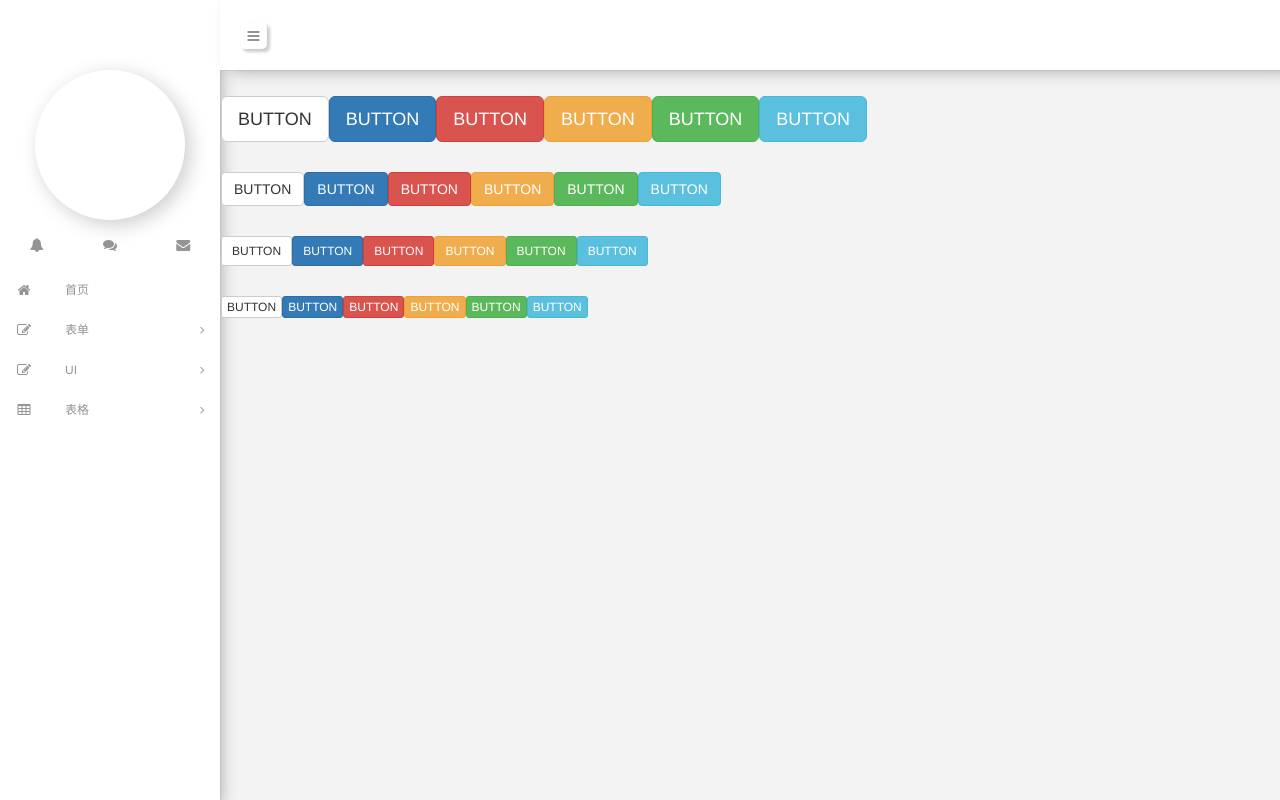
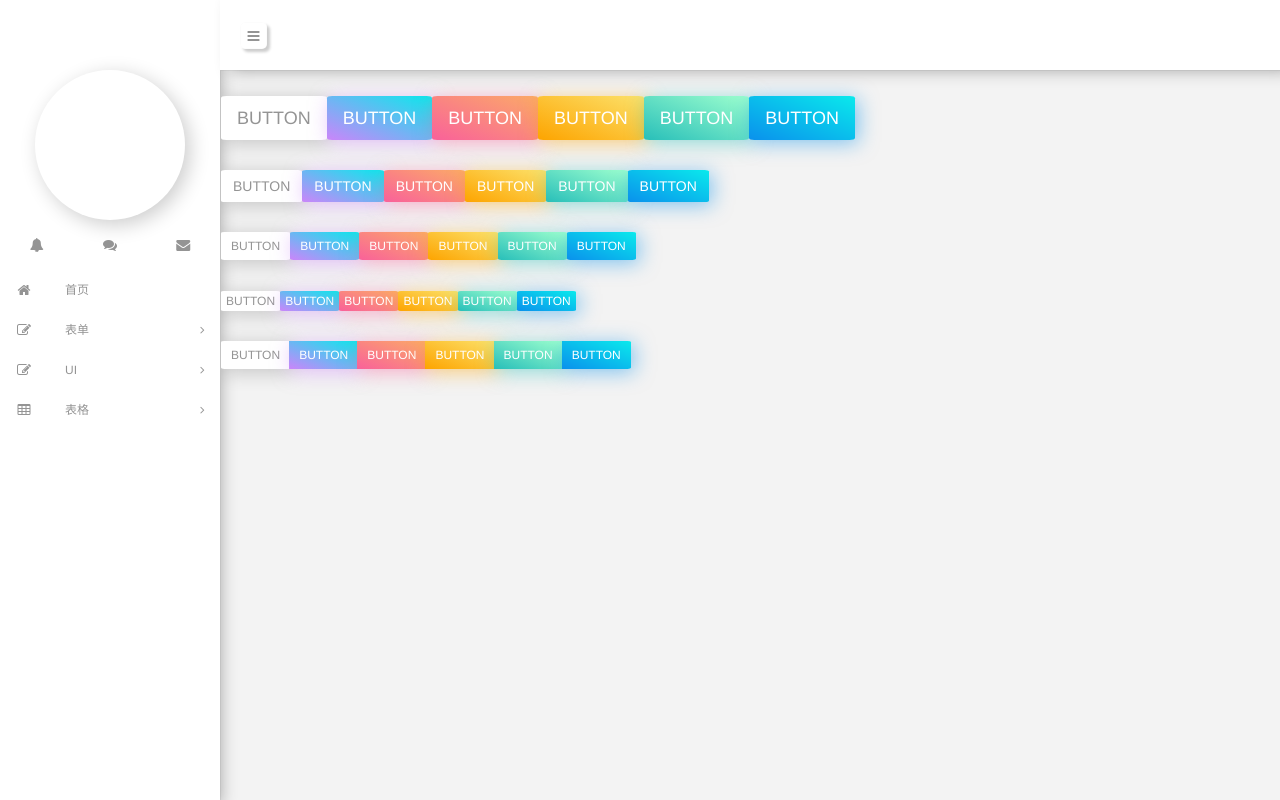
Before and after one commit to loob2dev/LubNgAdmin, an Angular app: page /pages/ui/buttons in a window 1280 px wide. Built offline with nearby package versions, Linux system fonts and the light colour scheme.

Commit message:
添加buttons样式

```diff
--- a/src/app/pages/index/index.component.html
+++ b/src/app/pages/index/index.component.html
@@ -1,6 +1,6 @@
 <div class="row row-margin-bottom">
     <div class="col-md-4">
-        <div class="card-default block">
+        <div class="card-primary block">
             <h2>New 5 Comments</h2>
             <i class="fa fa-comments fa-fw"></i>
         </div>
--- a/src/app/pages/ui/components/buttons/buttons.component.html
+++ b/src/app/pages/ui/components/buttons/buttons.component.html
@@ -30,3 +30,14 @@
   <button class="btn btn-xs btn-success">BUTTON</button>
   <button class="btn btn-xs btn-info">BUTTON</button>
 </div>
+
+<div class="row row-margin-bottom">
+  <div class="btn-group">
+    <button class="btn btn-sm btn-default">BUTTON</button>
+    <button class="btn btn-sm btn-primary">BUTTON</button>
+    <button class="btn btn-sm btn-danger">BUTTON</button>
+    <button class="btn btn-sm btn-warning">BUTTON</button>
+    <button class="btn btn-sm btn-success">BUTTON</button>
+    <button class="btn btn-sm btn-info">BUTTON</button>
+  </div>
+</div>
--- a/src/app/shared/_styles.scss
+++ b/src/app/shared/_styles.scss
@@ -1,4 +1,5 @@
 @import './styles/color';
 @import './styles/mixin';
+@import './styles/custom';
 @import './styles/_card';
-@import './styles/custom';
+@import './styles/_buttons';
--- a/src/app/shared/components/menu/menu.component.scss
+++ b/src/app/shared/components/menu/menu.component.scss
@@ -25,7 +25,7 @@
         overflow: hidden;
         @include transition(all 0.4s);
         &:hover {
-            background: rgba($black, .03);
+            color: $primary;
         }
         .placeholder {
             display: block;
@@ -44,10 +44,9 @@
         }
     }
     .menu-link.active {
-        background: rgba($black, .0);
         @include box-shadow(0px 0px 5px rgba($black, .1) inset);
-        color: $default;
-        border-right: 4px solid $default;
+        color: $primary;
+        border-right: 4px solid $primary;
     }
 }
 
--- a/src/app/shared/components/pages-top/pages-top.component.scss
+++ b/src/app/shared/components/pages-top/pages-top.component.scss
@@ -13,13 +13,13 @@
         color: $gray;
         background: transparent;
         @include box-shadow( 3px 3px 3px rgba($black, .2));
-        border:1px solid rgba($black, .01);
+        border: 1px solid rgba($black, .01);
         border-radius: 5px;
         position: relative;
         top: 22px;
-        left:20px;
+        left: 20px;
         &:hover {
-            color:$default;
+            color: $primary;
             @include box-shadow( 1px 1px 5px rgba($black, .2));
             cursor: pointer;
         }
--- a/src/app/shared/components/siderbar/siderbar.component.scss
+++ b/src/app/shared/components/siderbar/siderbar.component.scss
@@ -8,9 +8,9 @@
     @include box-shadow( 1px 5px 15px rgba($black, .3));
     -webkit-transition: all 0.4s;
     transition: all 0.4s;
-    .logo-title{
-        width:100%;
-        height:70px;
+    .logo-title {
+        width: 100%;
+        height: 70px;
     }
     .avatar-wrapper {
         width: 100%;
@@ -45,7 +45,7 @@
 .email {
     &:hover {
         cursor: pointer;
-        color: $default;
+        color: $primary;
     }
 }
 
--- a/src/app/shared/styles/_buttons.scss
+++ b/src/app/shared/styles/_buttons.scss
@@ -1,4 +1,6 @@
-$hover: 24;
+@import './color';
+
+/* $hover: 24;
 .btn:focus,
 .btn:active:focus,
 .btn.active:focus,
@@ -329,3 +331,57 @@ button.progress-button {
         transition: none;
     }
 }
+ */
+
+.btn:focus,
+.btn:active:focus,
+.btn.active:focus,
+{
+    outline: none;
+}
+
+.btn {
+    border: none;
+    border-radius: 5%;
+    @include transition(all 0.2s);
+    &:active {
+        @extend .bg-primary;
+    }
+}
+
+.btn-default {
+    color: $gray;
+    @extend .bg-default;
+    @include box-shadow( 3px 3px 20px rgba($black, .2));
+    &:active {
+        background: $white;
+    }
+}
+
+.btn-primary {
+    @extend .bg-primary;
+    @include box-shadow( 3px 3px 20px rgba($primary, .5));
+    &:active {
+        background: $primary;
+    }
+}
+
+.btn-success {
+    @extend .bg-success;
+    @include box-shadow( 3px 3px 20px rgba($success, .5));
+}
+
+.btn-danger {
+    @extend .bg-danger;
+    @include box-shadow( 3px 3px 20px rgba($danger, .5));
+}
+
+.btn-warning {
+    @extend .bg-warning;
+    @include box-shadow( 3px 3px 20px rgba($warning, .5));
+}
+
+.btn-info {
+    @extend .bg-info;
+    @include box-shadow( 3px 3px 20px rgba($info, .5));
+}
--- a/src/app/shared/styles/_card.scss
+++ b/src/app/shared/styles/_card.scss
@@ -1,6 +1,6 @@
 .card,
 .card-block,
-.card-default,
+.card-primary,
 .card-success,
 .card-danger,
 .card-warning {
@@ -9,7 +9,7 @@
     position: relative;
     background: $white;
     border-radius: 3px;
-    color:$gray;
+    color: $gray;
     overflow: hidden;
     @include box-shadow( 5px 5px 20px rgba($black, .2));
 }
@@ -19,33 +19,45 @@
     padding: 10px;
 }
 
-.card-default {
-    color:#fff;
-    @include linear-gradient(to top right, #cb85fa,#0ae9ec);
+.card-primary,
+.card-success,
+.card-danger,
+.card-warning {
+    color: #fff;
+}
+
+.card-primary {
+    @extend .bg-primary;
+    @include box-shadow( 3px 3px 20px rgba($primary, .5));
 }
 
 .card-success {
-    color:#fff;
-    @include linear-gradient(to top right, #28bfb9,#9dffce);
+    @extend .bg-success;
+    @include box-shadow( 3px 3px 20px rgba($success, .5));
 }
 
 .card-danger {
-    color:#fff;
-    @include linear-gradient(to top right, #f9619a,#fbaa68);
+    @extend .bg-danger;
+    @include box-shadow( 3px 3px 20px rgba($danger, .5));
 }
 
 .card-warning {
-    color:#fff;
-    @include linear-gradient(to top right, #cb85fa,#0ae9ec);
+    @extend .bg-warning;
+    @include box-shadow( 3px 3px 20px rgba($warning, .5));
+}
+
+.card-info {
+    @extend .bg-info;
+    @include box-shadow( 3px 3px 20px rgba($info, .5));
 }
 
 .card-header {
     width: 100%;
-    height:35px;
-    border-bottom:1px solid $mask;
+    height: 35px;
+    border-bottom: 1px solid $mask;
     padding: 0 10px;
-    .card-title{
-        margin:0;
+    .card-title {
+        margin: 0;
         line-height: 35px;
     }
 }
--- a/src/app/shared/styles/color.scss
+++ b/src/app/shared/styles/color.scss
@@ -1,11 +1,34 @@
 @import './mixin';
-
 $body-bg:#f3f3f3;
 $white:#ffffff;
 $black:#000000;
 $gray:rgb(148, 148, 148);
 $mask:rgba($black, .1);
-$default:#cb85fa;
+$primary:#cb85fa;
+$success:#28bfb9;
+$danger:#f9619a;
+$warning:#fda400;
+$info:#0a91ec;
 .bg-default {
-    @include linear-gradient( #cb85fa,#0ae9ec);
+    background: $white;
 }
+
+.bg-primary {
+    @include linear-gradient(to top right, #cb85fa, #0ae9ec);
+}
+
+.bg-success {
+    @include linear-gradient(to top right, #28bfb9, #9dffce);
+}
+
+.bg-danger {
+    @include linear-gradient(to top right, #f9619a, #fbaa68);
+}
+
+.bg-warning {
+    @include linear-gradient(to top right, #fda400, #fce16a);
+}
+
+.bg-info {
+    @include linear-gradient(to top right, #0a91ec, #0ae9ec);
+}
```
